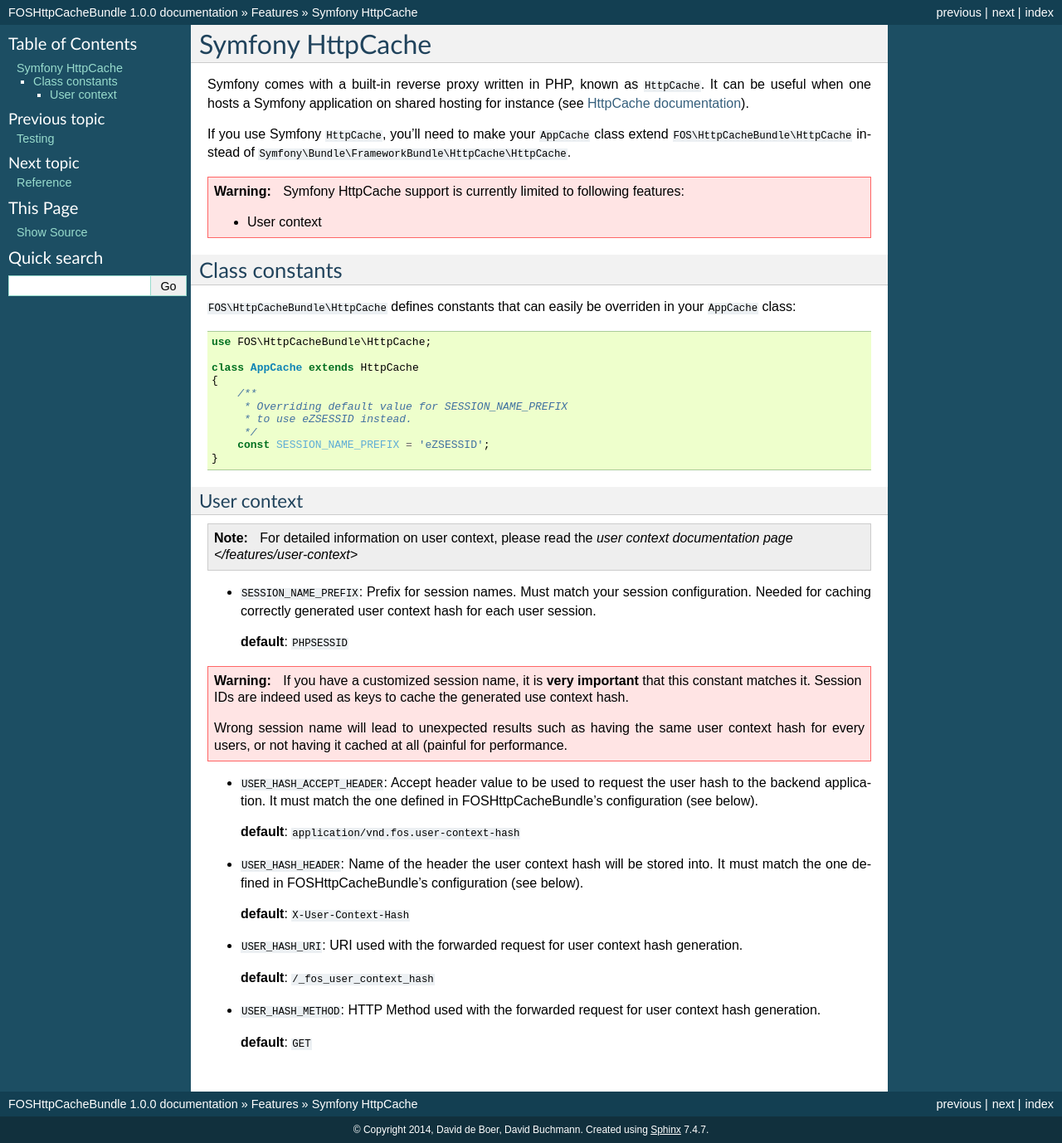
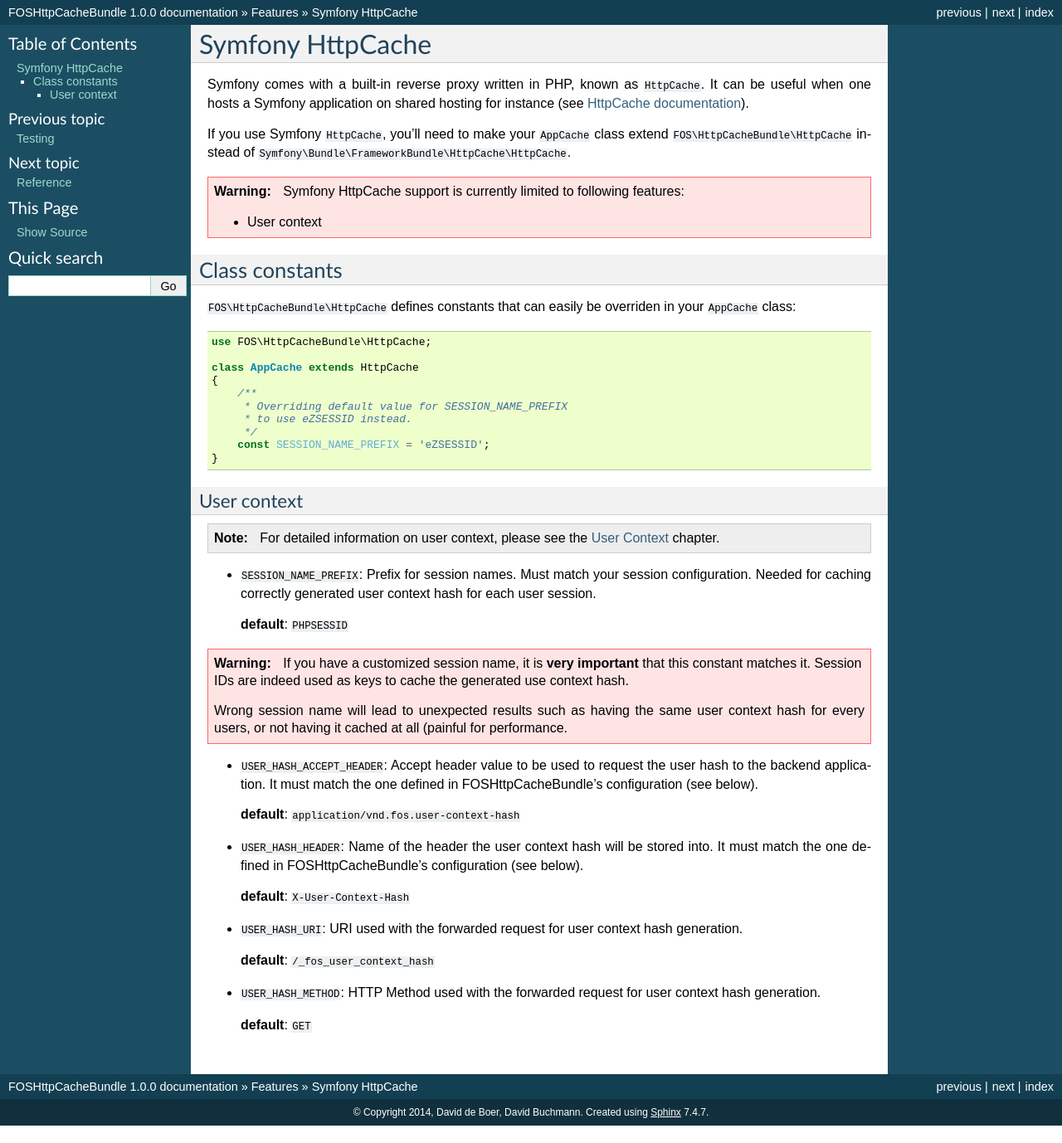
Before and after one commit to FriendsOfSymfony/FOSHttpCacheBundle, a Sphinx documentation site: the page built from Resources/doc/features/symfony-http-cache.rst, in a window 1280 px wide. Shown: the whole page at 83% size. Built offline with Sphinx 7.4.7, drawn with Linux system fonts in a browser that asks for light colours; after the commit the page ends 1357 px from its top, so only the background shows below that.

Commit message:
Fixed user-context linke

```diff
--- a/Resources/doc/features/symfony-http-cache.rst
+++ b/Resources/doc/features/symfony-http-cache.rst
@@ -40,8 +40,8 @@
 
 .. note::
 
-    For detailed information on user context, please read the
-    `user context documentation page </features/user-context>`
+    For detailed information on user context, please see
+    the :doc:`user-context` chapter.
 
 * ``SESSION_NAME_PREFIX``: Prefix for session names. Must match your session
   configuration.
```
